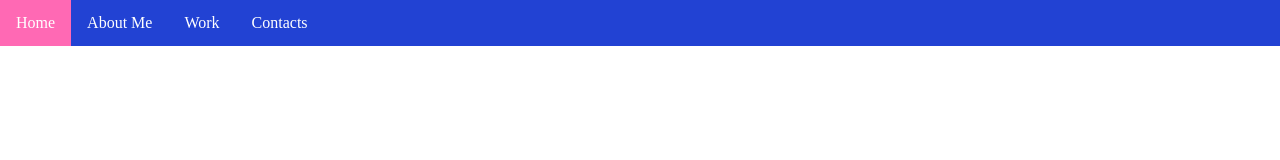
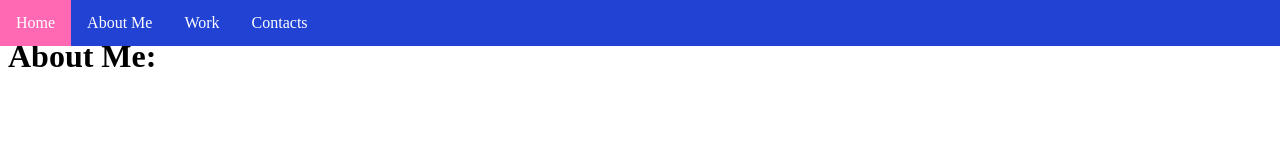
Before and after one commit to LouiseMadden/LouiseMadden.github.io, a plain HTML site: page index.html in a window 1280 px wide. Drawn offline with Linux system fonts and the light colour scheme.

Commit message:
Added heading

```diff
--- a/index.html
+++ b/index.html
@@ -14,6 +14,6 @@
     </head>
 
     <body>
-
+       <h1>About Me:</h1>
     </body>
 </html>
--- a/style.css
+++ b/style.css
@@ -32,3 +32,7 @@
   /*
    * END NAVIGATION BAR
    */
+
+   h1 {
+       margin-top: 3%;
+   }
```
